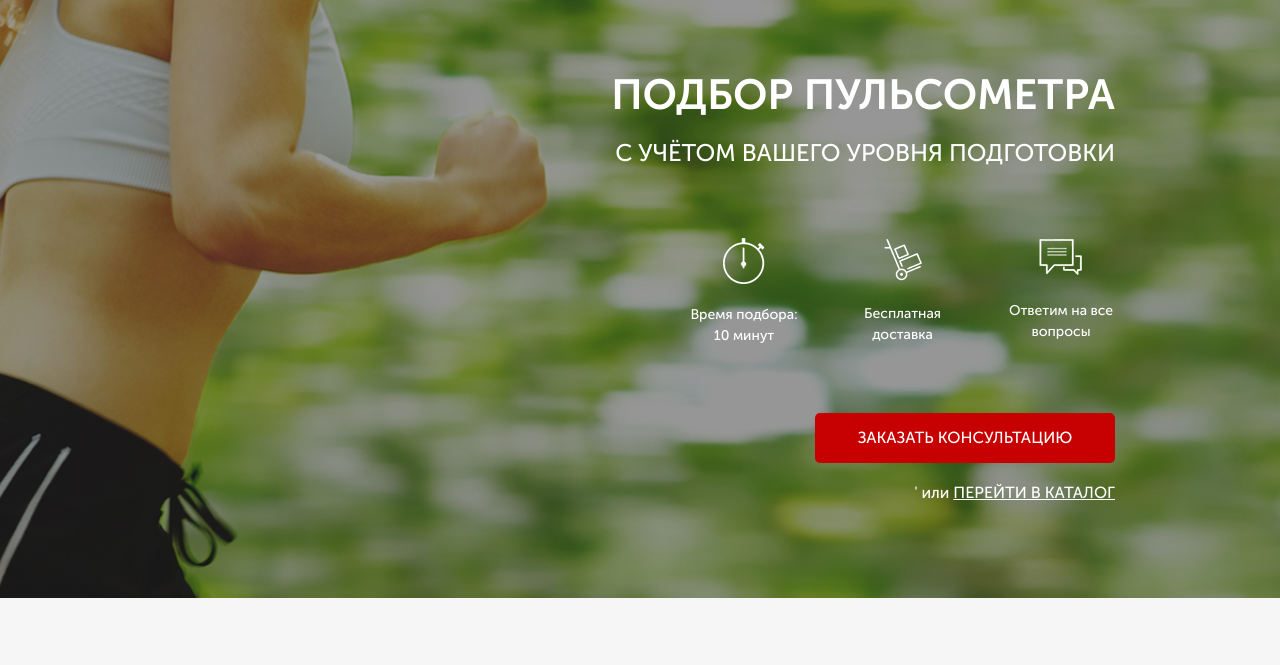
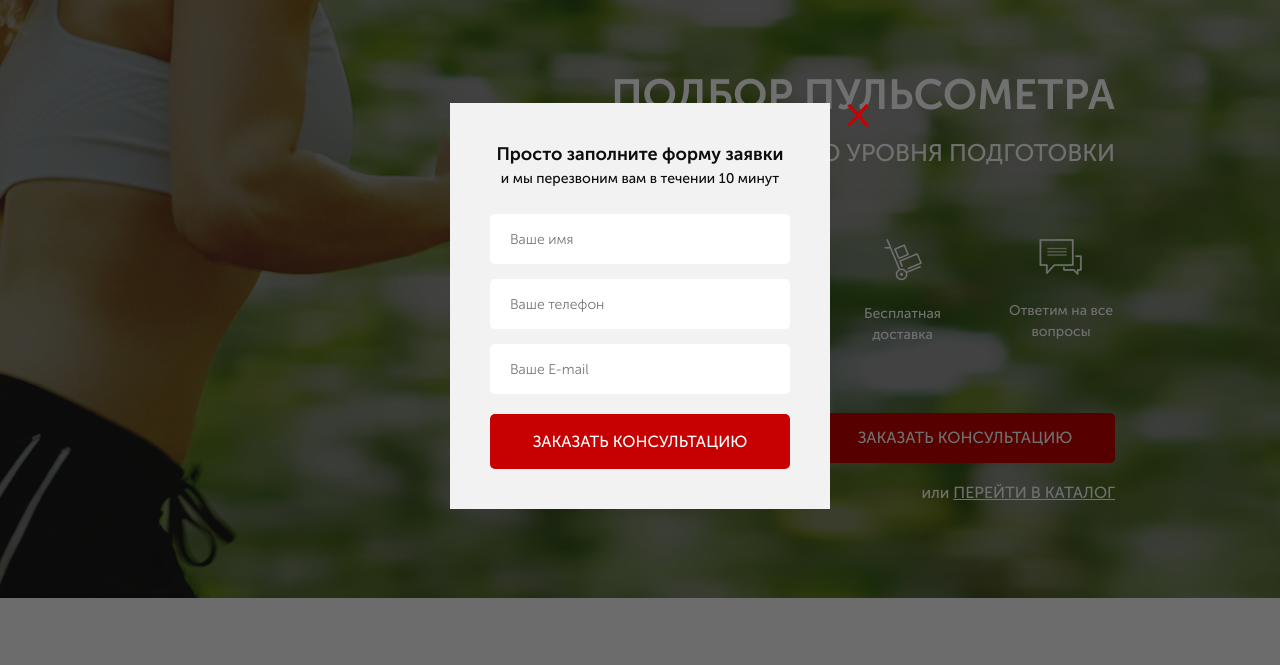
Before and after one commit to programcuser/bigproject3_pulse, a website: page src/index.html in a window 1280 px wide. Both pictures are taken after a click on the button "ЗАКАЗАТЬ ЗВОНОК". Shown: the part 94-759 px from the top of the page. Drawn offline with nearby package versions, Linux system fonts and the light colour scheme.

Commit message:
Add modal windows and scripts for it

```diff
--- a/src/index.html
+++ b/src/index.html
@@ -25,7 +25,7 @@
                 </div>
                 <div class="header__contacts">
                     <a href="tel:+74999228974" class="header__phone">+7 (499) 922-89-74</a>
-                    <button class="button">заказать звонок</button>
+                    <button data-modal="consultation" class="button">заказать звонок</button>
                 </div>
             </header>
 
@@ -51,8 +51,8 @@
                     </div>
                 </div>
 
-                <button class="button button_main">заказать консультацию</button>
-                <div class="promo__link">'
+                <button data-modal="consultation" class="button button_main">заказать консультацию</button>
+                <div class="promo__link">
                     или
                     <a href="#">ПЕРЕЙТИ В КАТАЛОГ</a>
                 </div>
@@ -475,6 +475,43 @@
         </div>
     </footer>
 
+
+    <div class="overlay">
+        <div class="modal" id="consultation">
+            <div class="modal__close">&times;</div>
+            <div class="modal__subtitle">Просто заполните форму заявки</div>
+            <div class="modal__descr">и мы перезвоним вам в течении 10 минут</div>
+            <form class="feed-form feed-form_mt25" action="#">
+                <input name="name" required placeholder="Ваше имя" type="text">
+                <input name="phone" required placeholder="Ваше телефон" type="number">
+                <input name="email" required placeholder="Ваше E-mail" type="email">
+                <button class="button button_submit">
+                    заказать кОНСУЛЬТАЦИЮ
+                </button>
+            </form>
+        </div>
+
+        <div class="modal" id="order">
+            <div class="modal__close">&times;</div>
+            <div class="modal__subtitle">Ваш заказ:</div>
+            <div class="modal__descr">Пульсометр Polar FT1</div>
+            <form class="feed-form feed-form_mt25" action="#">
+                <input name="name" required placeholder="Ваше имя" type="text">
+                <input name="phone" required placeholder="Ваше телефон" type="number">
+                <input name="email" required placeholder="Ваше E-mail" type="email">
+                <button class="button button_submit">
+                    купить
+                </button>
+            </form>
+        </div>
+
+        <div class="modal modal_mini" id="thanks">
+            <div class="modal__close">&times;</div>
+            <div class="modal__subtitle">Спасибо за вашу заявку!</div>
+            <div class="modal__descr">Наш менеджер свяжется с вами в ближайшее время!</div>
+        </div>
+    </div>
+
     <script type="text/javascript" src="https://code.jquery.com/jquery-1.11.0.min.js"></script>
     <script type="text/javascript" src="https://code.jquery.com/jquery-migrate-1.2.1.min.js"></script>
     <script src="js/slick.min.js"></script>
--- a/src/js/script.js
+++ b/src/js/script.js
@@ -49,4 +49,23 @@ $(document).ready(function(){
 
     toggleSlide('.catalog-item__link');
     toggleSlide('.catalog-item__back');
+
+    // Modal windows
+
+    $('[data-modal=consultation]').on('click', function() {
+        $('.overlay, #consultation').fadeIn('slow');
+    });
+    $('.modal__close').on('click', function() {
+        $('.overlay, #consultation, #order, #thanks').fadeOut('slow');
+    });
+    /* $('.button_mini').on('click', function() {
+        $('.overlay, #order').fadeIn('slow');
+    }); */
+
+    $('.button_mini').each(function(i) {
+        $(this).on('click', function() {
+            $('#order .modal__descr').text($('.catalog-item__subtitle').eq(i).text());
+            $('.overlay, #order').fadeIn('slow');
+        });
+    });
 });
--- a/src/sass/blocks/_footer.scss
+++ b/src/sass/blocks/_footer.scss
@@ -13,10 +13,10 @@
     }
     &__addr {
         margin-bottom: 36px;
-        color: #fff;
+        color: #ffffff;
         font-size: 20px;
         line-height: 20px;
-        font-weight: 400;
+        font-weight: 500;
         text-align: center;
     }
     &__phone {
@@ -38,7 +38,7 @@
         align-items:center;
         width: 50px;
         height: 50px;
-        border: solid 2px #ffffff;
+        border: 2px solid #ffffff;
         border-radius: 100%;
         margin: 0 15px;
         img {
--- a/src/sass/blocks/_forms.scss
+++ b/src/sass/blocks/_forms.scss
@@ -20,4 +20,7 @@
             margin-bottom: 20px;
         }
     }
+    &_mt25 {
+        margin-top: 25px;
+    }
 }
--- /dev/null
+++ b/src/sass/blocks/_modal.scss
@@ -0,0 +1,49 @@
+.overlay {
+    display: none;
+    position: fixed;
+    width: 100%;
+    height: 100%;
+    top: 0;
+    background-color: rgba(0, 0, 0, .56);
+    /* opacity: 0.56; */
+}
+.modal {
+    position: absolute;
+    top: 50%;
+    left: 50%;
+    transform: translate(-50%, -50%);
+
+    width: 380px;
+    min-height: 400px;
+    background-color: #f2f2f2;
+
+    padding: 38px 40px 40px 40px;
+    &__close {
+        position: absolute;
+        top: 0;
+        right: -40px;
+        font-size: 41px;
+        line-height: 21px;
+        color: $main-color;
+        cursor: pointer;
+    }
+    &__subtitle {
+        color: #0d0d0d;
+        font-size: 18px;
+        font-weight: 700;
+        text-align: center;
+    }
+    &__descr {
+        color: #0d0d0d;
+        font-size: 14px;
+        font-weight: 500;
+        text-align: center;
+    }
+    &_mini {
+        min-height: 140px;
+    }
+}
+
+#consultation, #order, #thanks {
+    display: none;
+}
--- a/src/sass/style.scss
+++ b/src/sass/style.scss
@@ -18,3 +18,4 @@
 @import 'blocks/catalog';
 @import 'blocks/feed';
 @import 'blocks/footer';
+@import 'blocks/modal';
```
Also changed, not shown: src/css/style.min.css.
